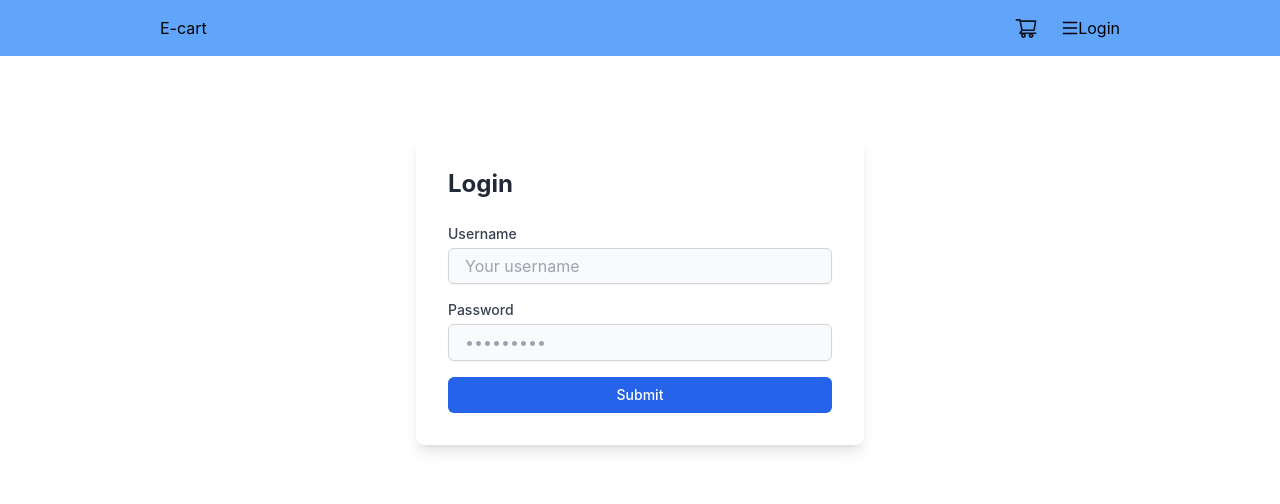
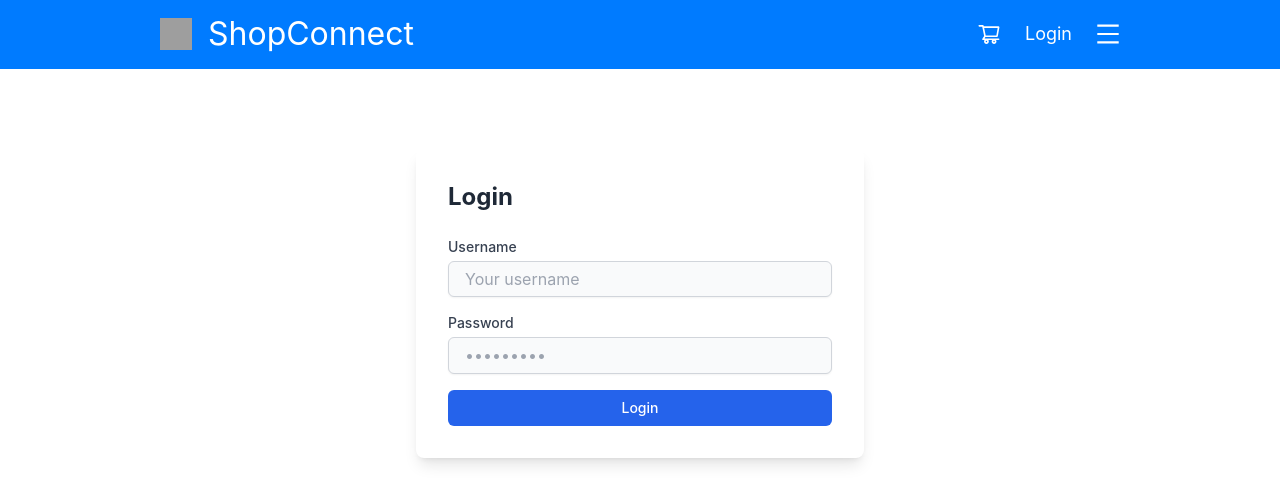
Before and after one commit to Maheedhar18/e-commerce, a React (Create React App) app in the folder e-commerce/: page /login in a window 1280 px wide. Shown: the top 504 px of the page. Built offline with nearby package versions, Linux system fonts and the light colour scheme; grey boxes are pictures that could not be loaded.

Commit message:
visual changes

```diff
--- a/e-commerce/src/App.js
+++ b/e-commerce/src/App.js
@@ -2,7 +2,7 @@ import NavBar from "./components/NavBar/NavBar";
 import Home from "./pages/Home/Home";
 import Login from "./pages/Login/Login";
 import ReactDOM from "react-dom/client";
-import { BrowserRouter, Routes, Route } from "react-router-dom";
+import { BrowserRouter, Routes, Route, Navigate } from "react-router-dom";
 // import "antd/dist/antd.css";
 import 'antd/dist/reset.css';
 import Product from "./pages/Product/Product";
@@ -16,8 +16,9 @@ function App() {
   return (
     <div class=" h-screen ">
       <NavBar cartItems={cartItems} />
-      <div className="w-[60%] m-auto py-20">
+      <div className="w-[70%] m-auto py-20">
         <Routes>
+          <Route path="/" element={<Navigate replace to="/products" />} />
           <Route path="/login" element={<Login />} />
           <Route path="/products" element={<Home />} />
           <Route path="/products/:id" element={<Product cartItems={cartItems} setCartItems={setCartItems} />} />
--- a/e-commerce/src/components/NavBar/NavBar.js
+++ b/e-commerce/src/components/NavBar/NavBar.js
@@ -39,7 +39,7 @@ const NavBar = ({ cartItems }) => {
     };
 
     getData();
-  }, []);
+  }, [localStorage.getItem("token")]);
 
   const handleSignOut = () => {
     setAuth({ isAuthenticated: false, user: null });
@@ -49,48 +49,71 @@ const NavBar = ({ cartItems }) => {
 
   const navigate = useNavigate();
   return (
-    <div className="px-[160px] py-4 flex justify-between items-center bg-blue-400">
+    <div className="px-[160px] py-4 flex justify-between items-center bg-[#007BFF]">
       <div
         className="cursor-pointer"
         onClick={() => {
           navigate("/products");
         }}
       >
-        E-cart
+        <div className="flex items-center">
+
+            <img
+              className="w-8 h-8"
+              src="https://cdn-icons-png.freepik.com/512/3225/3225194.png"
+            />
+
+          <div className="flex items-center">
+            <span className="text-[32px] text-white flex ml-4">ShopConnect</span>
+
+          </div>
+        </div>
       </div>
       <div className="flex items-center">
-
-
         <div
-          className="flex items-center ml-6 mr-6 cursor-pointer"
+          className="flex items-center cursor-pointer text-[24px]"
           onClick={() => {
             navigate("/cart");
           }}
         >
           <Badge count={cartItems.length}>
-            <ShoppingCartOutlined className="text-[24px]" />
+            <ShoppingCartOutlined className="text-[24px] text-white" />
           </Badge>
         </div>
 
-        <div className="cursor-pointer">
-          <MenuOutlined />
-        </div>
+        <div className="mx-6 text-white text-[18px] flex items-center">
           {auth.isAuthenticated && (
             <>
-            <div className="cursor-pointer" onClick={() => {
+              <div
+                className="cursor-pointer mr-4"
+                onClick={() => {
                   navigate("/profile");
-          }}>
-            <UserOutlined />
+                }}
+              >
+                <UserOutlined /><span className="ml-2">{auth.data.firstName}</span>
               </div>
-            <div>{auth.data.firstName}</div>
-            <button onClick={handleSignOut} className="link">Sign Out</button>
+              {/* <div className="mr-4 ml-1">{auth.data.firstName}</div> */}
+              <div onClick={handleSignOut} className="link cursor-pointer ">
+                Sign Out
+              </div>
             </>
           )}
           {!auth.isAuthenticated && (
             <>
-            <button onClick={() => {navigate("/login");}} className="cursor-pointer">Login</button>
+              <div
+                onClick={() => {
+                  navigate("/login");
+                }}
+                className="cursor-pointer"
+              >
+                Login
+              </div>
             </>
           )}
+        </div>
+        <div className="cursor-pointer text-white text-[24px]">
+          <MenuOutlined />
+        </div>
       </div>
     </div>
   );
--- a/e-commerce/src/pages/Cart/Cart.js
+++ b/e-commerce/src/pages/Cart/Cart.js
@@ -43,7 +43,7 @@ const Cart = ({ cartItems, setCartItems }) => {
 
                 }) : <div>Add items to your cart!</div>
             }
-            <div>Total : {calculateTotalPrice(cartItems)}</div>
+            <div className='flex w-full items-center justify-center text-[32px]'>Total : {calculateTotalPrice(cartItems)}</div>
 
         </div>
     )
--- a/e-commerce/src/pages/Login/Login.js
+++ b/e-commerce/src/pages/Login/Login.js
@@ -63,7 +63,7 @@ function Login() {
               type="submit"
               className="w-full px-4 py-2 text-sm font-medium text-white bg-blue-600 rounded-md hover:bg-blue-700 focus:outline-none focus:ring-2 focus:ring-blue-500 focus:ring-offset-2"
             >
-              Submit
+              Login
             </button>
           </div>
         </form>
--- a/e-commerce/src/pages/Product/Product.js
+++ b/e-commerce/src/pages/Product/Product.js
@@ -2,7 +2,7 @@ import React from "react";
 import { useNavigate, useParams } from "react-router-dom";
 import { useEffect, useState } from "react";
 import { Button } from 'antd';
-import { Carousel } from 'antd';
+import { Carousel,Rate } from 'antd';
 
 const Product = ({ cartItems, setCartItems }) => {
   const navigate = useNavigate()
@@ -50,15 +50,15 @@ const Product = ({ cartItems, setCartItems }) => {
           </div>
         ))}
       </Carousel>
-      <div className="flex w-full justify-center font-semibold text-[28px] my-4">{product.title}</div>
+      <div className="flex w-full justify-center font-semibold text-[28px] my-6">{product.title}</div>
       <div className="my-4">{product.description}</div>
       <div className="flex justify-between items-center ">
         <div><span>Brand :</span> {product.brand}</div>
         <div><span>Price :</span> {product.price}$</div>
-        <div><span>Rating :</span>{product.rating}/5</div>
+        <div><span>Rating :</span><Rate value={product.rating} /></div>
         <div><span>Offer :</span>{product.discountPercentage}%</div>
       </div>
-      <div className="flex w-full justify-center mt-4" onClick={() => {
+      <div className="flex w-full justify-center mt-6" onClick={() => {
         let tempItems = cartItems;
         setCartItems([...tempItems, product])
       }}><Button>Add to cart</Button></div>
```
Lines whose indentation alone changed are shown as unchanged.
